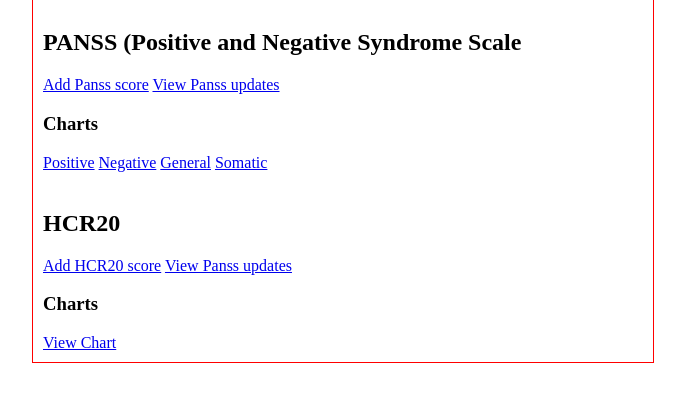
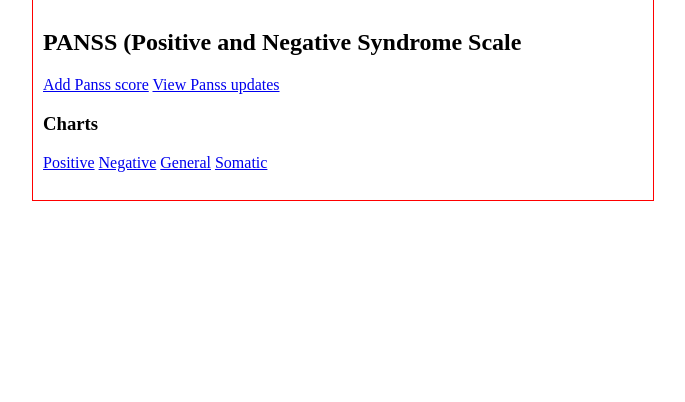
Before and after one commit to felixdransfield/patient-rating, a Django app: template rating/templates/patient.html in a window 1280 px wide. Shown: the part 215-617 px from the top of the page, without its empty margins (330-1015 px from the left). Run offline with Django 3.2, Linux system fonts and the light colour scheme; the template is opened without the code that fills it, so the values that code supplies are empty; parts of the project's set-up code (start-up, migrations or seed data) failed here and were passed over.

Commit message:
t commit

```diff
--- a/rating/templates/patient.html
+++ b/rating/templates/patient.html
@@ -22,11 +22,11 @@
 
 <br><br>
 
-<h2>HCR20</h2>
-<a href="/patient/HCR20/new/{{ patient.id }}" class="btn blue">Add HCR20 score</a>
-<a href="/patient/panss/{{ patient.id }}" class="btn blue">View Panss updates</a>
-<h3>Charts</h3>
-<a href="/chart/{{ patient.id }}" class="btn blue">View Chart</a>
+<!--<h2>HCR20</h2>-->
+<!--<a href="/patient/HCR20/new/{{ patient.id }}" class="btn blue">Add HCR20 score</a>-->
+<!--<a href="/patient/panss/{{ patient.id }}" class="btn blue">View Panss updates</a>-->
+<!--<h3>Charts</h3>-->
+<!--<a href="/chart/{{ patient.id }}" class="btn blue">View Chart</a>-->
 
 
 <!--<a href="/patient/update/{{ patient.id }}">Update</a>-->
```
